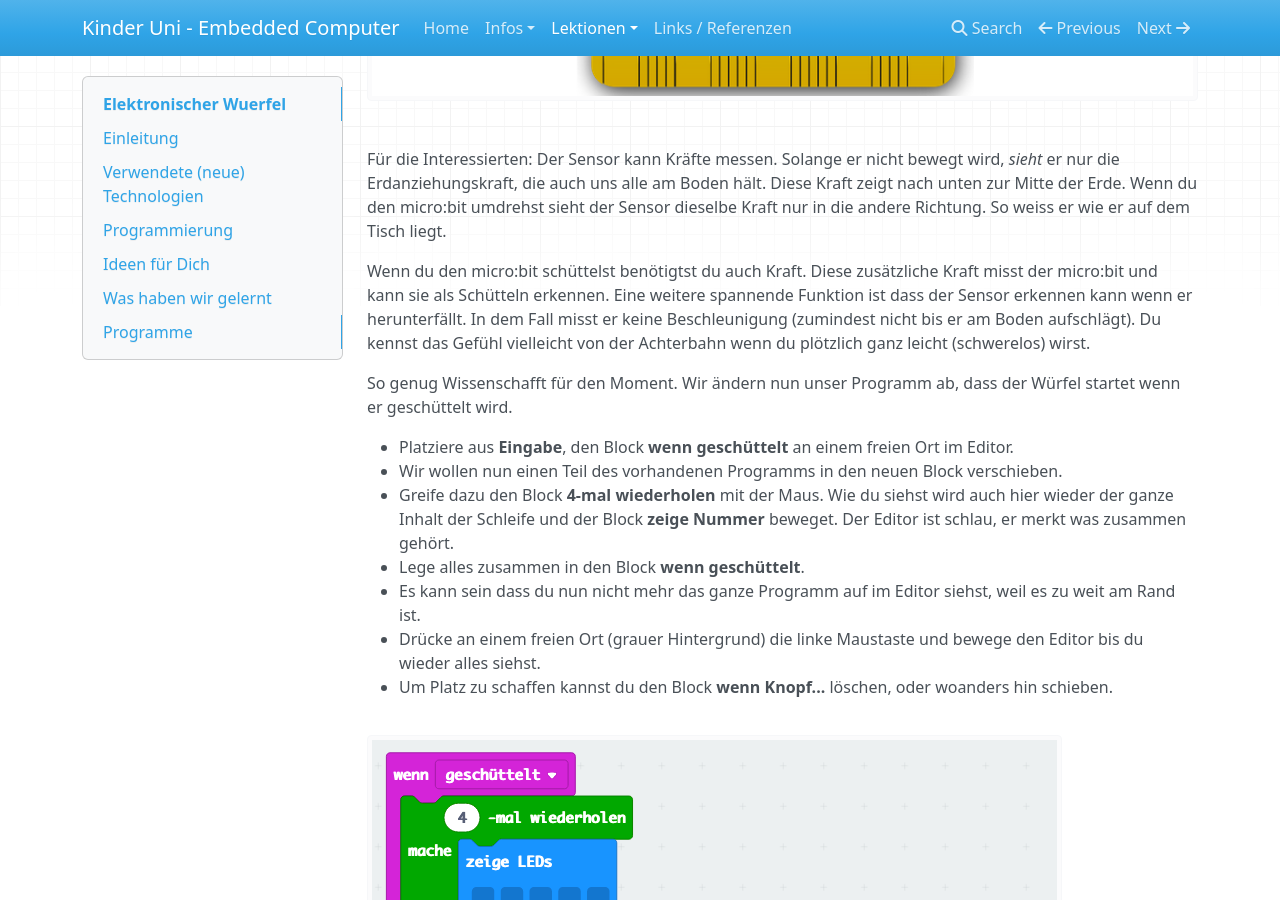
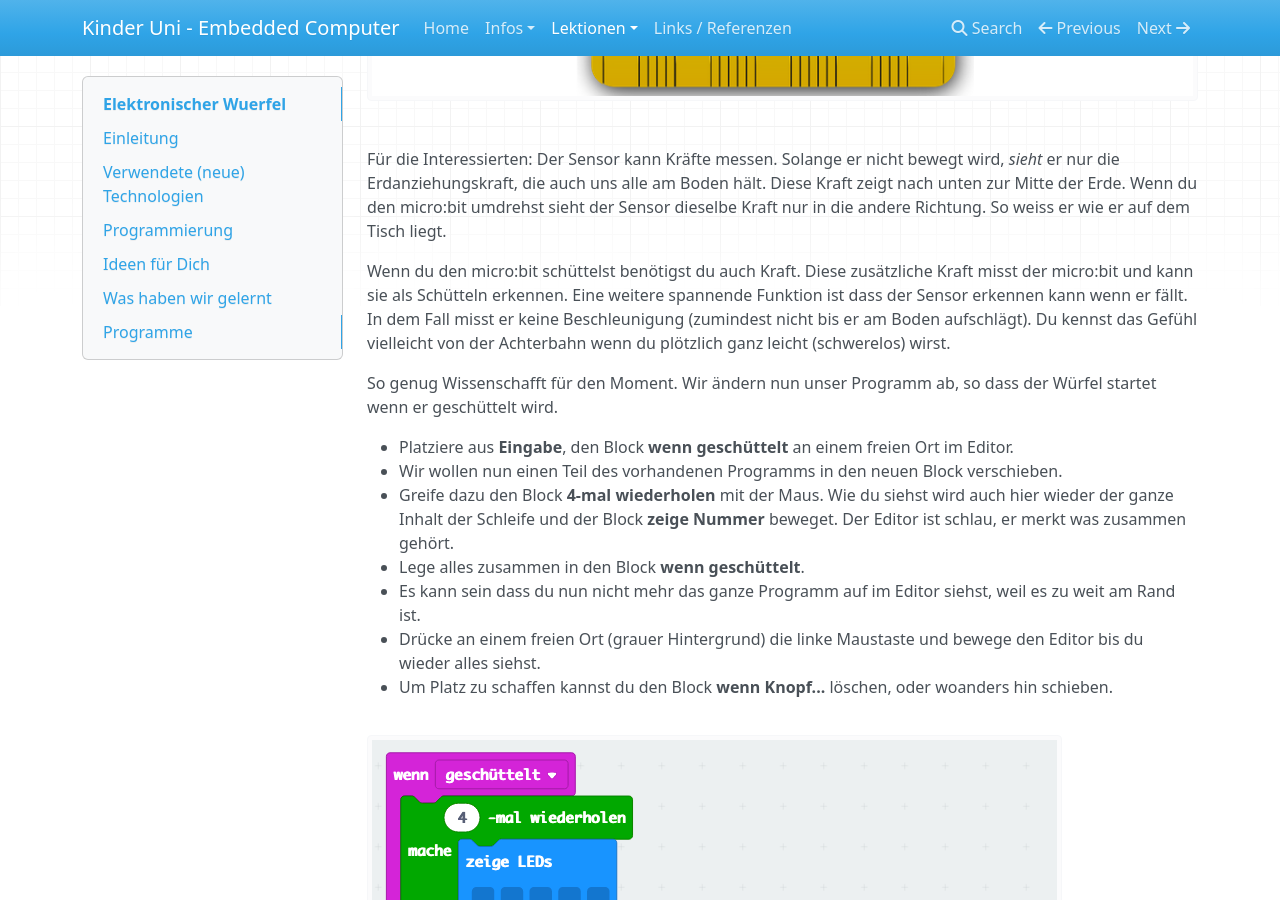
Before and after one commit to renestraub/ehk1, an MkDocs documentation site: the page built from docs/lessons/20_dice/lesson.md, in a window 1280 px wide and 900 px high, scrolled down 5520 px. Built offline with MkDocs 1.6.1, drawn with Linux system fonts in a browser that asks for light colours; nearby versions of some CDN libraries; some of the changed text lies outside the part shown.

Commit message:
Cleanup dice lesson

```diff
--- a/docs/lessons/20_dice/lesson.md
+++ b/docs/lessons/20_dice/lesson.md
@@ -97,10 +97,10 @@ Wie zu Beginn versprochen soll der Würfel starten, wenn er geschüttelt wird. D
 
 Für die Interessierten: Der Sensor kann Kräfte messen. Solange er nicht bewegt wird, _sieht_ er nur die Erdanziehungskraft, die auch uns alle am Boden hält. Diese Kraft zeigt nach unten zur Mitte der Erde. Wenn du den micro:bit umdrehst sieht der Sensor dieselbe Kraft nur in die andere Richtung. So weiss er wie er auf dem Tisch liegt.
 
-Wenn du den micro:bit schüttelst benötigtst du auch Kraft. Diese zusätzliche Kraft misst der micro:bit und kann sie als Schütteln erkennen. Eine weitere spannende Funktion ist dass der Sensor erkennen kann wenn er herunterfällt. In dem Fall misst er keine Beschleunigung (zumindest nicht bis er am Boden aufschlägt). Du kennst das Gefühl vielleicht von der Achterbahn wenn du plötzlich ganz leicht (schwerelos) wirst.
+Wenn du den micro:bit schüttelst benötigst du auch Kraft. Diese zusätzliche Kraft misst der micro:bit und kann sie als Schütteln erkennen. Eine weitere spannende Funktion ist dass der Sensor erkennen kann wenn er fällt. In dem Fall misst er keine Beschleunigung (zumindest nicht bis er am Boden aufschlägt). Du kennst das Gefühl vielleicht von der Achterbahn wenn du plötzlich ganz leicht (schwerelos) wirst.
 
 
-So genug Wissenschafft für den Moment. Wir ändern nun unser Programm ab, dass der Würfel startet wenn er geschüttelt wird.
+So genug Wissenschafft für den Moment. Wir ändern nun unser Programm ab, so dass der Würfel startet wenn er geschüttelt wird.
 
 *   Platziere aus **Eingabe**, den Block **wenn geschüttelt** an einem freien Ort im Editor.
 *   Wir wollen nun einen Teil des vorhandenen Programms in den neuen Block verschieben.
```
Also changed, not shown: other parts of docs/lessons/20_dice/lesson.md (+1 -1 lines), docs/lessons/20_dice/hello_world_1.png (deleted), docs/lessons/20_dice/hello_world_2.png (deleted).
